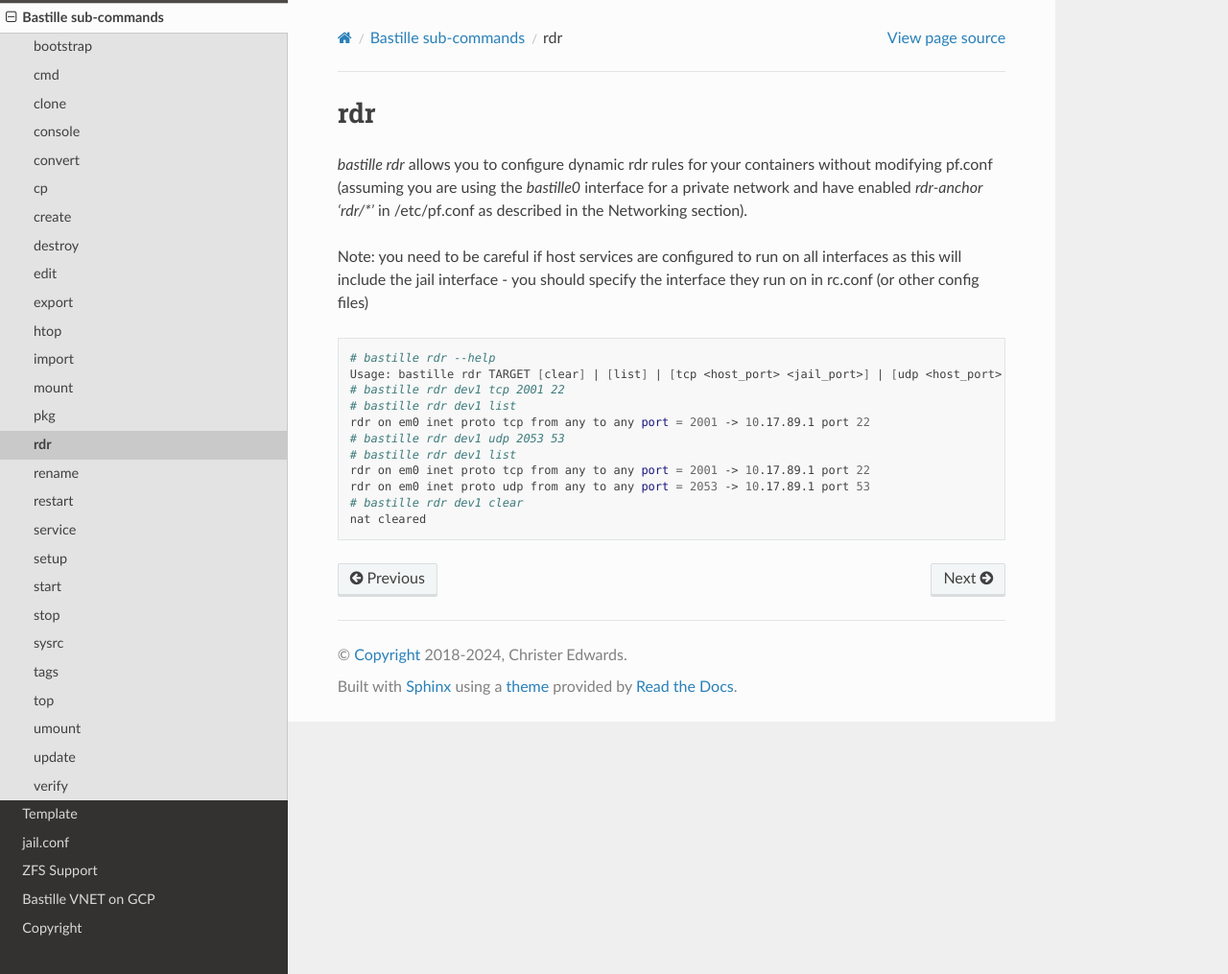
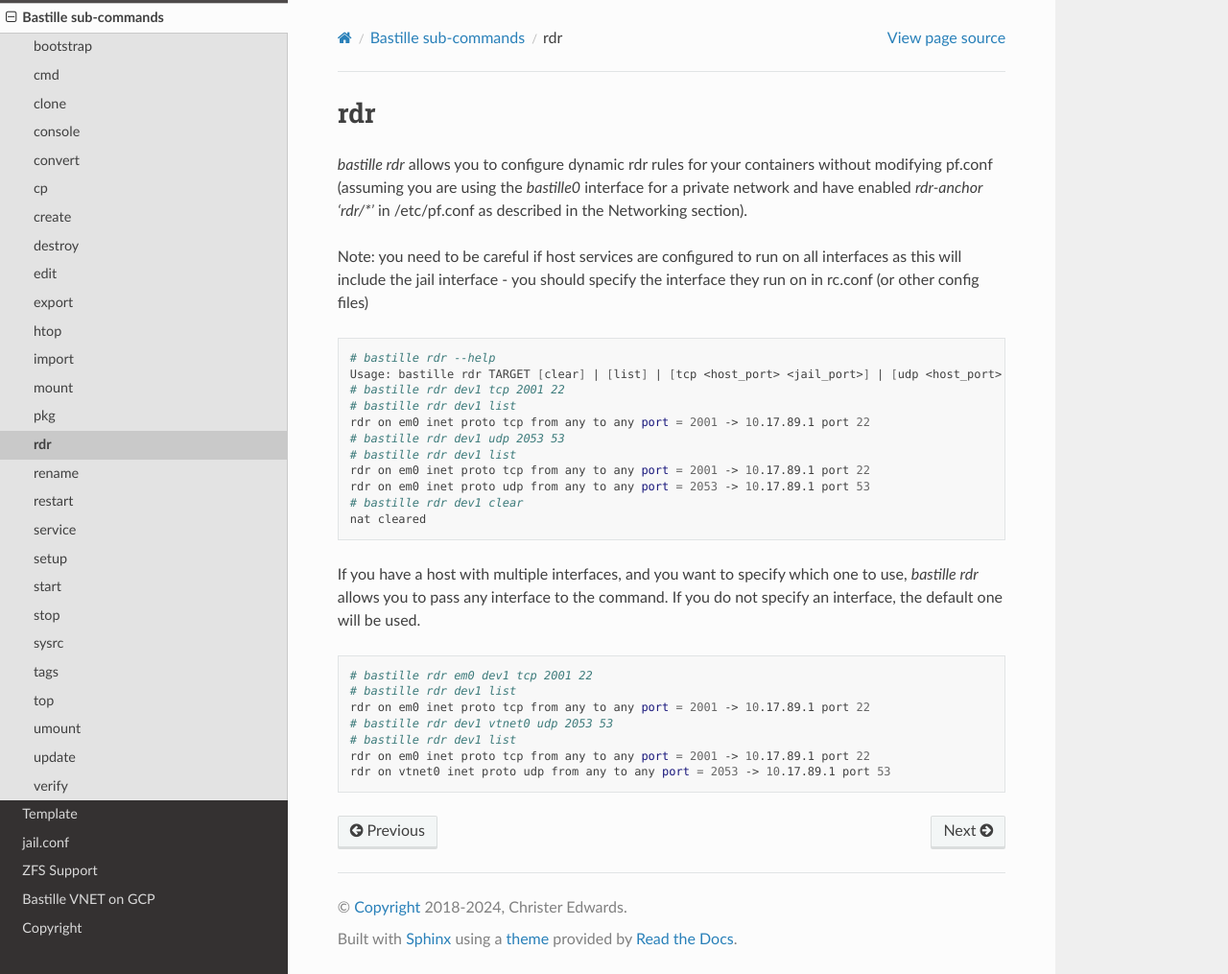
Before and after one commit to BastilleBSD/bastille, a Sphinx documentation site: the page built from docs/chapters/subcommands/rdr.rst, in a window 1280 px wide and 1015 px high. Shown: the whole window at 96% size. Built offline with Sphinx 7.4.7 and the Read the Docs theme 3.1.0, drawn with Linux system fonts in a browser that asks for light colours; pages that are not in the unit, such as notebooks, are missing from menus.

Commit message:
Add docs about RDR multiple interfaces

```diff
--- a/docs/chapters/subcommands/rdr.rst
+++ b/docs/chapters/subcommands/rdr.rst
@@ -24,3 +24,17 @@ specify the interface they run on in rc.conf (or other config files)
     rdr on em0 inet proto udp from any to any port = 2053 -> 10.17.89.1 port 53
     # bastille rdr dev1 clear
     nat cleared
+
+If you have a host with multiple interfaces, and you want to specify which
+one to use, `bastille rdr` allows you to pass any interface to the command.
+If you do not specify an interface, the default one will be used.
+
+.. code-block:: shell
+
+    # bastille rdr em0 dev1 tcp 2001 22
+    # bastille rdr dev1 list
+    rdr on em0 inet proto tcp from any to any port = 2001 -> 10.17.89.1 port 22
+    # bastille rdr dev1 vtnet0 udp 2053 53
+    # bastille rdr dev1 list
+    rdr on em0 inet proto tcp from any to any port = 2001 -> 10.17.89.1 port 22
+    rdr on vtnet0 inet proto udp from any to any port = 2053 -> 10.17.89.1 port 53
```
